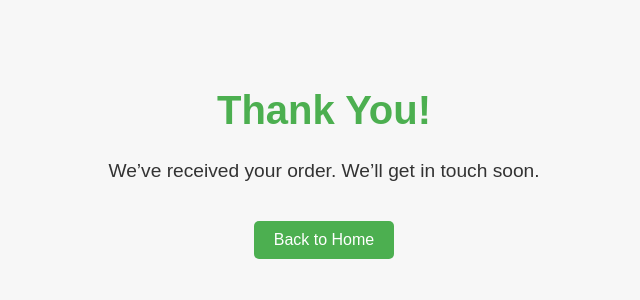
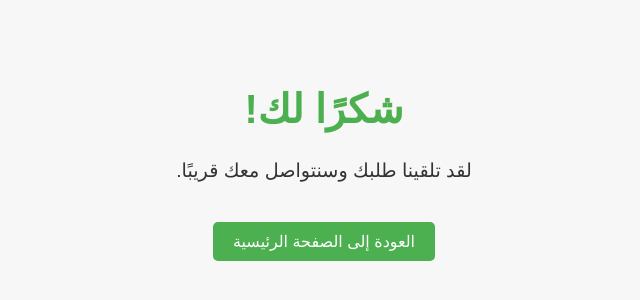
Before and after one commit to iisoheib/product, a plain HTML site: page thank-you.html in a window 1280 px wide. Shown: the part 240-540 px from the top of the page, without its empty margins (316-956 px from the left). Drawn offline with Linux system fonts and the light colour scheme.

Commit message:
Update thank-you.html

```diff
--- a/thank-you.html
+++ b/thank-you.html
@@ -1,9 +1,9 @@
 <!DOCTYPE html>
-<html lang="en">
+<html lang="ar" dir="rtl">
 <head>
   <meta charset="UTF-8">
   <meta name="viewport" content="width=device-width, initial-scale=1">
-  <title>Thank You</title>
+  <title>شكرًا لك</title>
   <style>
     body {
       background-color: #f7f7f7;
@@ -45,8 +45,8 @@
   </style>
 </head>
 <body>
-  <h1>Thank You!</h1>
-  <p>We’ve received your order. We’ll get in touch soon.</p>
-  <a href="index.html">Back to Home</a>
+  <h1>شكرًا لك!</h1>
+  <p>لقد تلقينا طلبك وسنتواصل معك قريبًا.</p>
+  <a href="index.html">العودة إلى الصفحة الرئيسية</a>
 </body>
 </html>
```
